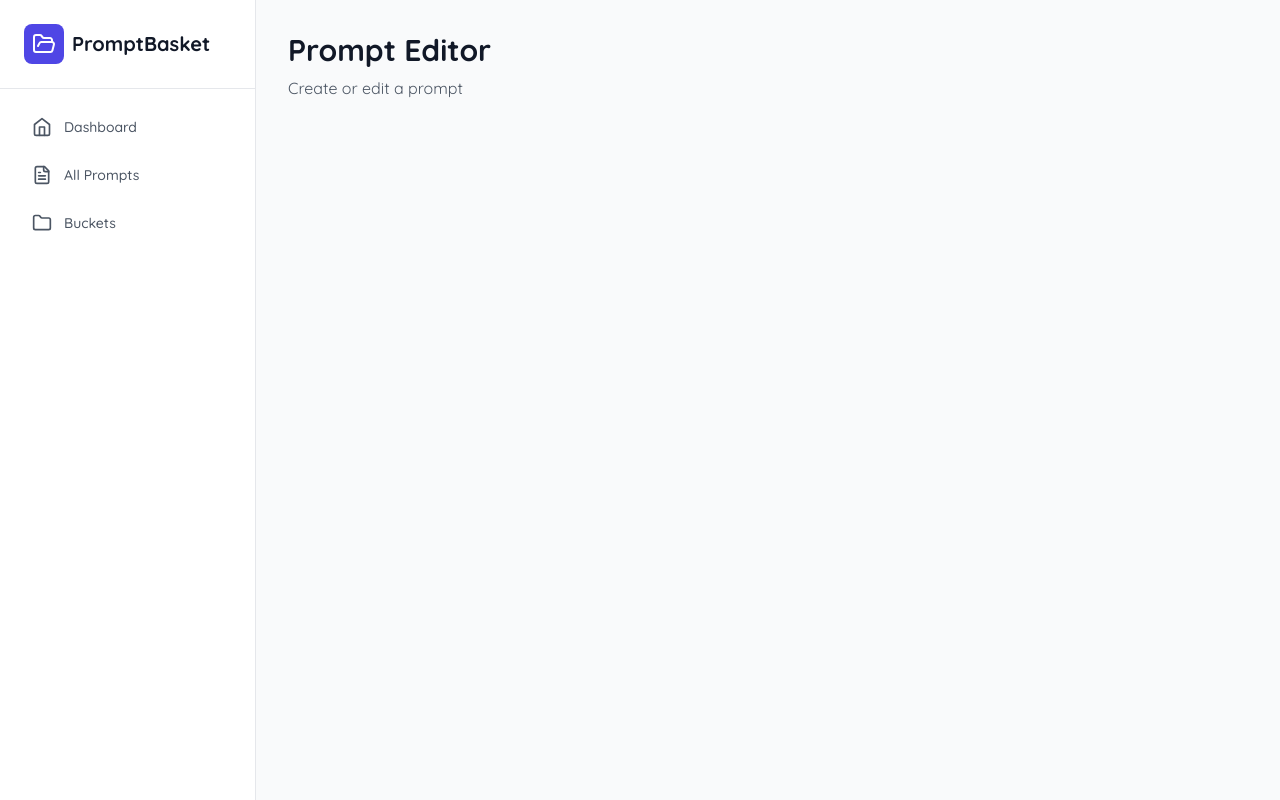
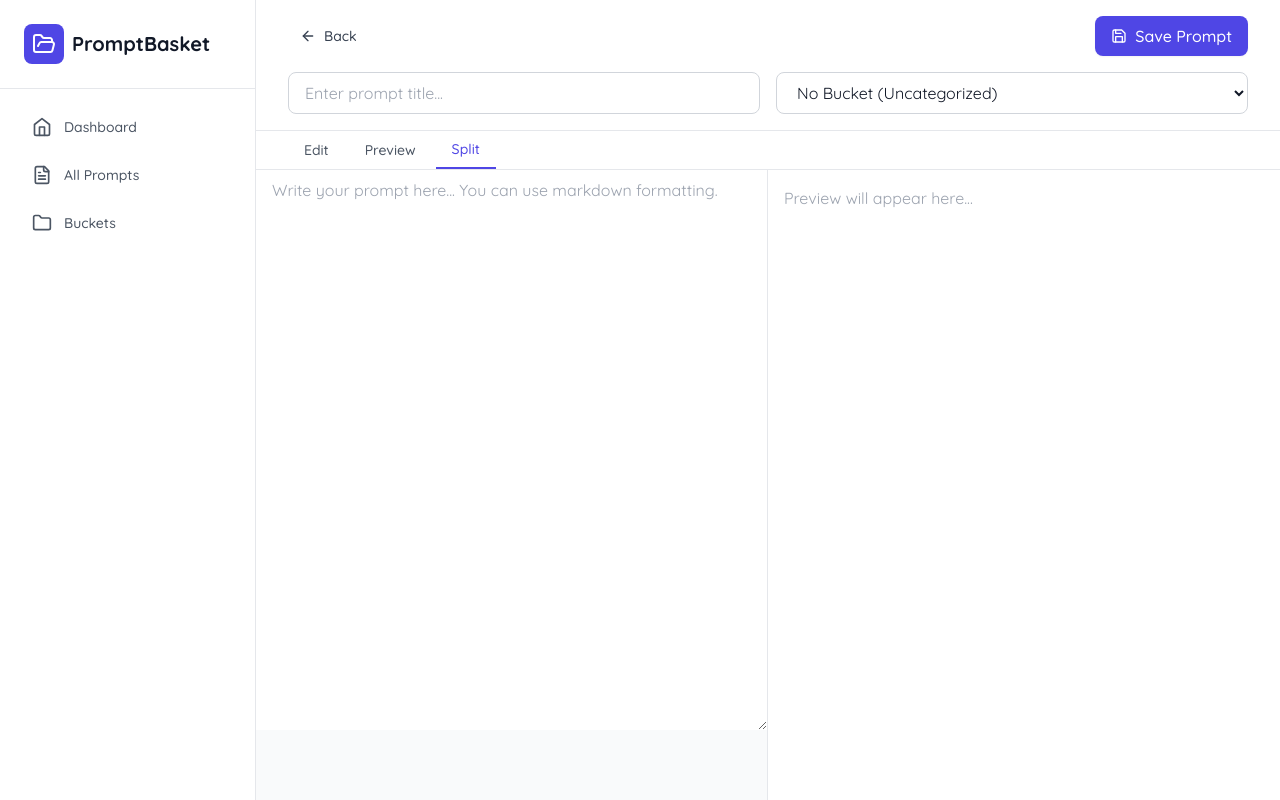
Before and after one commit to spiderocious/prompt-basket-frontend, a React (Vite) app: page /prompts/new in a window 1280 px wide. Built offline with nearby package versions, Linux system fonts and the light colour scheme.

Commit message:
feat: complete prompt editor with header, content area and save functionality

```diff
--- a/src/features/prompt-editor/index.tsx
+++ b/src/features/prompt-editor/index.tsx
@@ -1,8 +1,43 @@
+import { usePromptEditor } from './hooks/use-prompt-editor'
+import { EditorHeader } from './parts/editor-header'
+import { EditorContent } from './parts/editor-content'
+
 export function PromptEditor() {
+  const {
+    title,
+    setTitle,
+    content,
+    setContent,
+    bucketId,
+    setBucketId,
+    isDirty,
+    errors,
+    saving,
+    isEditing,
+    handleSave,
+    handleCancel,
+  } = usePromptEditor()
+
   return (
-    <div className="p-8">
-      <h1 className="text-3xl font-bold text-secondary-900">Prompt Editor</h1>
-      <p className="mt-2 text-secondary-600">Create or edit a prompt</p>
+    <div className="flex h-full flex-col overflow-hidden">
+      <EditorHeader
+        title={title}
+        onTitleChange={setTitle}
+        bucketId={bucketId}
+        onBucketChange={setBucketId}
+        onSave={handleSave}
+        onCancel={handleCancel}
+        saving={saving}
+        isDirty={isDirty}
+        isEditing={isEditing}
+        titleError={errors.title}
+      />
+
+      <EditorContent
+        content={content}
+        onContentChange={setContent}
+        contentError={errors.content}
+      />
     </div>
   )
 }
```
